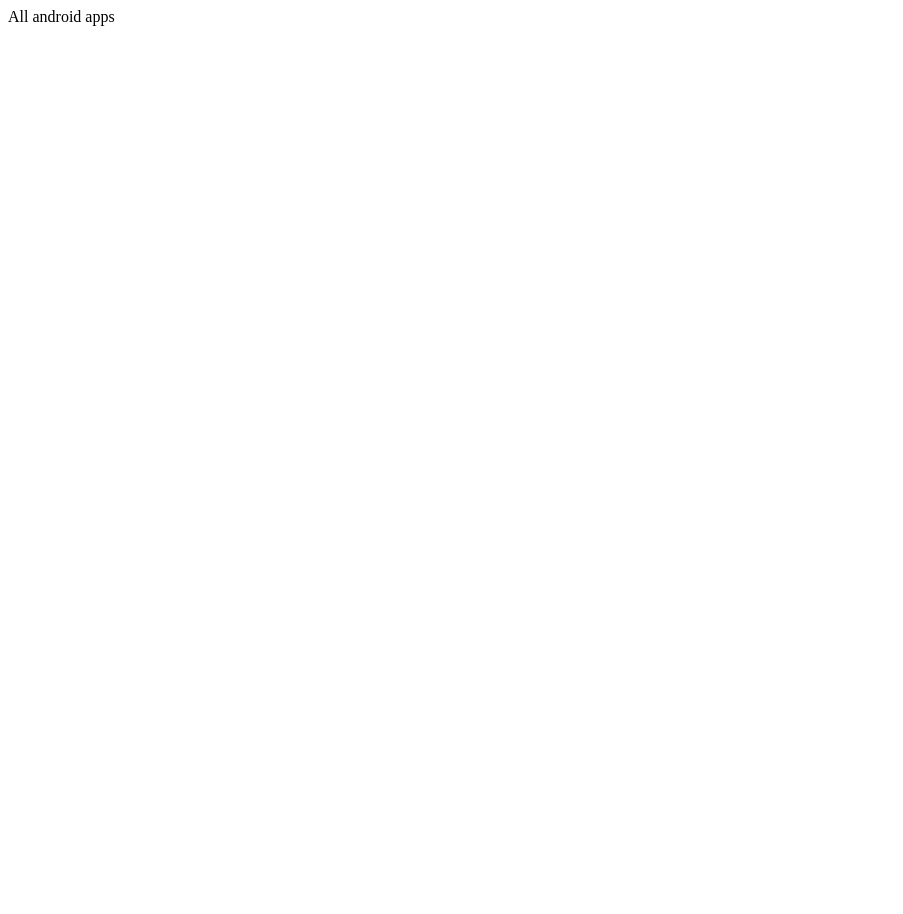
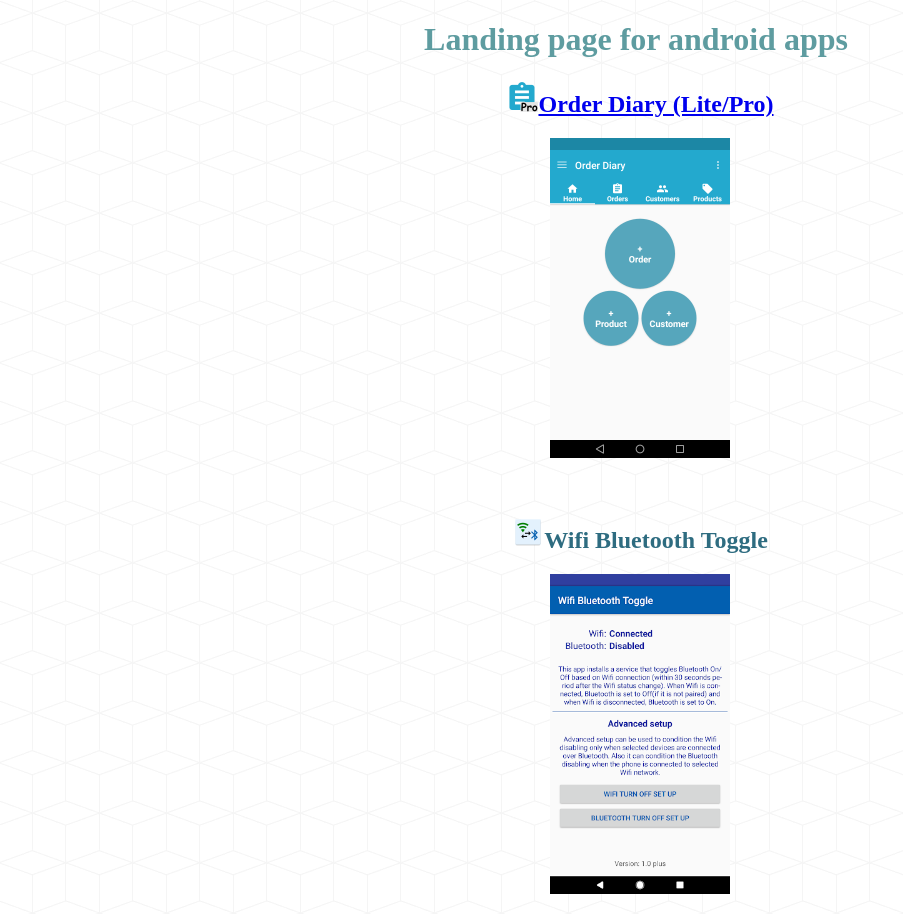
Before and after one commit to marek-kocan/emka-comp.github.io, a plain HTML site: page index.html in a window 1280 px wide. Shown: the whole page, without its empty margins (0-903 px from the left). Before the commit the page ends 800 px from the top, so only its background shows below. Drawn offline with Linux system fonts and the light colour scheme.

Commit message:
add resources

```diff
--- a/index.html
+++ b/index.html
@@ -1 +1,23 @@
-All android apps
+<!DOCTYPE html>
+<html>
+<head>
+    <title>Page Title</title>
+    <style>
+body {
+  background-image: url("image/bg-pattern.png");
+  text-align: center;
+  color: white;
+}
+</style>
+</head>
+<body>
+
+<h1 style="color: #5e9ca0;">Landing page for android apps&nbsp;</h1>
+<h2 style="color: #2e6c80;"><img src="image/icon_order.png" alt="" width="32" height="32" /><a href="htpp://orderdiary.about.lc">Order Diary (Lite/Pro)</a></h2>
+<p><img src="image/demo-screen-1.png" alt="Order Diary"  width="180" height="320" /></p>
+<p>&nbsp;</p>
+<h2 style="color: #2e6c80;"><img src="image/icon_wifi.png" alt=""  width="32" height="32"   />Wifi Bluetooth Toggle</h2>
+<p><img src="image/wifi.png" alt="Wifi Bluetooth Toggle" width="180" height="320"/></p>
+
+</body>
+</html>
```
Also changed, not shown: image/bg-pattern.png (added), image/demo-screen-1.png (added), image/icon_order.png (added), image/icon_wifi.png (added), image/wifi.png (added).
